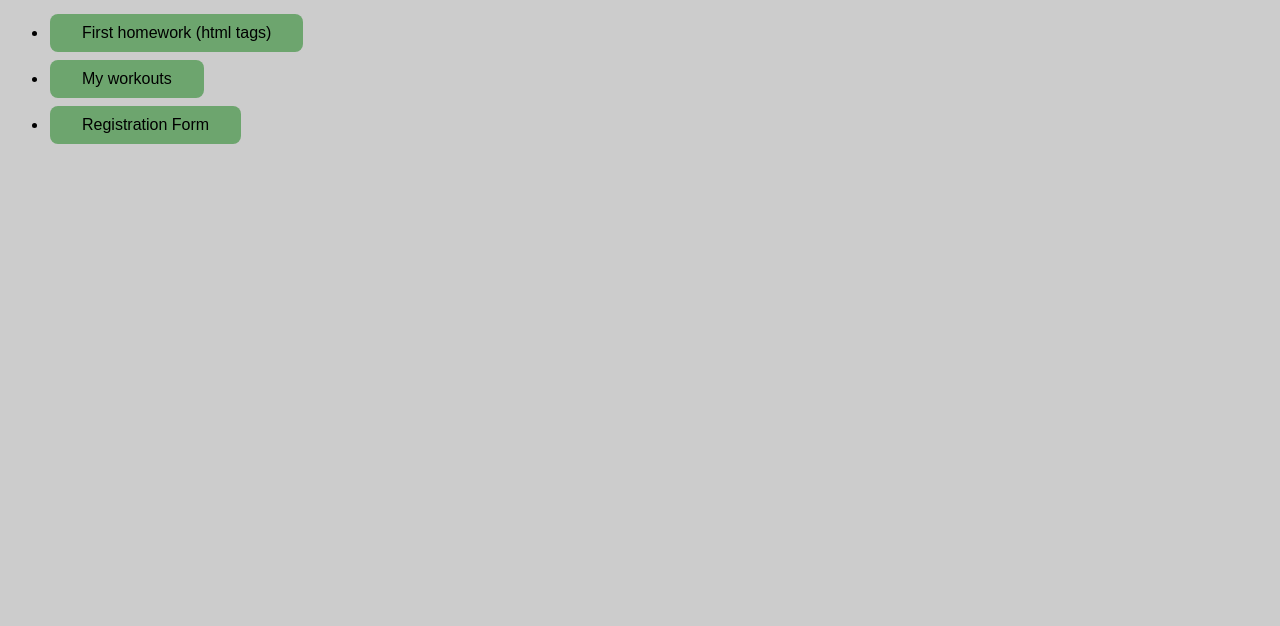
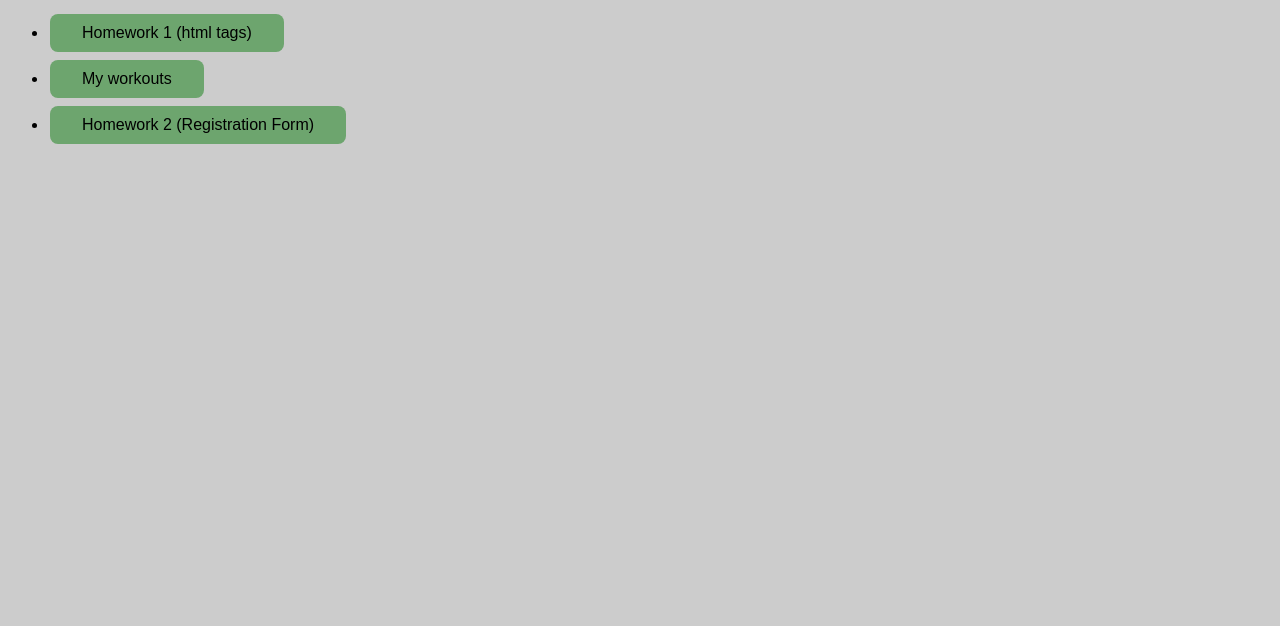
Before and after one commit to ivan-turk/html-vjezbe, a plain HTML site: page index.html in a window 1280 px wide. Shown: the part 174-800 px from the top of the page. Drawn offline with Linux system fonts and the light colour scheme.

Commit message:
domaci rad v1.1

```diff
--- a/index.html
+++ b/index.html
@@ -17,13 +17,13 @@
 
     <ul>
       <li>
-        <button class="button"><a href="./domaci_1.html" target="_blank">First homework (html tags)</a></button>
+        <button class="button"><a href="./domaci_1.html" target="_blank">Homework 1 (html tags)</a></button>
       </li>
       <li>
         <button class="button"><a href="./tablice.html" target="_blank">My workouts</a></button>
       </li>
       <li>
-        <button class="button"><a href="./reg_form.html" target="_blank">Registration Form</a></button>
+        <button class="button"><a href="./reg_form.html" target="_blank">Homework 2 (Registration Form)</a></button>
       </li>
     </ul>
   </body>
```
